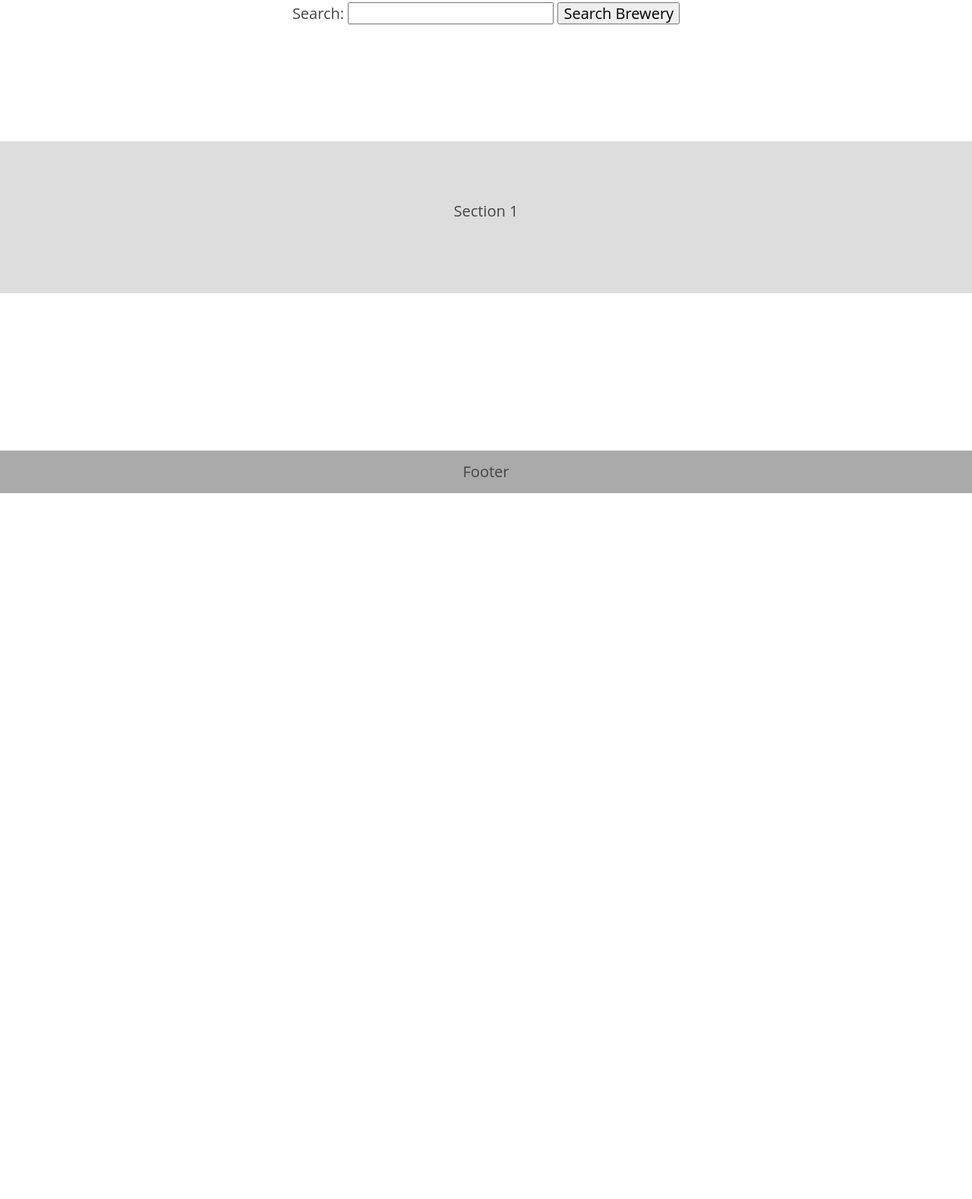
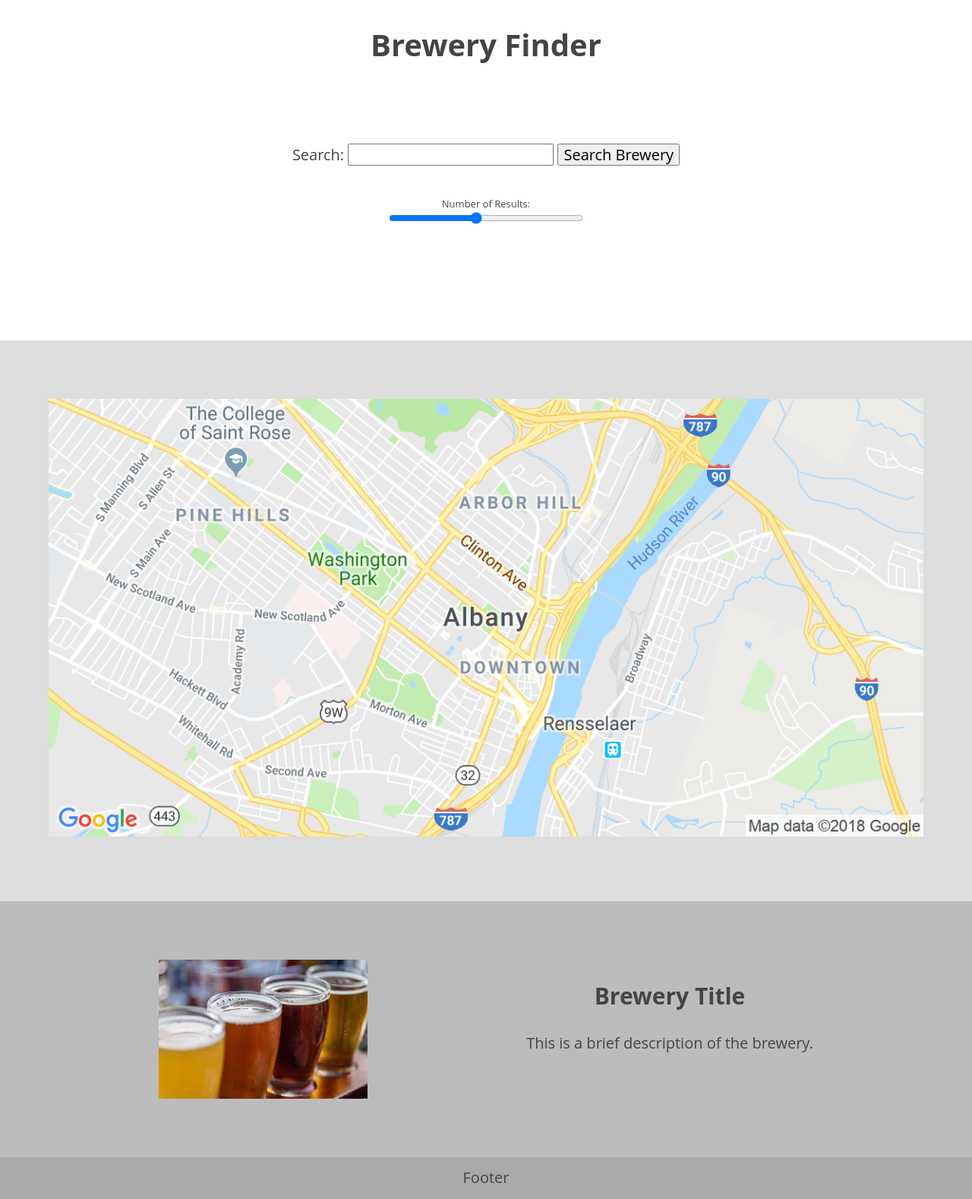
Before and after one commit to zzboncak/Brewery-Shuffle, a plain HTML site: page index.html in a window 1280 px wide. Shown: the part 151-1729 px from the top of the page at 76% size. Before the commit the page ends 800 px from the top, so only its background shows below. Drawn offline with nearby package versions, Linux system fonts and the light colour scheme.

Commit message:
completed wireframe layout with placeholders

```diff
--- a/index.html
+++ b/index.html
@@ -1,7 +1,7 @@
 <!DOCTYPE html>
 <html lang="en">
 <head>
-    <title>HTML wireframe</title>
+    <title>Brewery Finder</title>
     <meta name="viewport" content="width=device-width, initial-scale=1">
     <link rel="stylesheet" type="text/css" href="//cdnjs.cloudflare.com/ajax/libs/normalize/6.0.0/normalize.css">
     <link rel="stylesheet" type="text/css" href="main.css">
@@ -10,16 +10,36 @@
     <main role="main">
         <header role="banner">
             <div class="container">
-                    <form id="js-form">
+                    <h1>Brewery Finder</h1>
+                    <form id="js-form" class="input-form">
                             <label for="search-term">Search: </label>
                             <input type="text" name="search-term" id="search-term">
                             <input type="submit" value="Search Brewery">
                         </form>
+
+                        <div class="slidecontainer">
+                            <label for="results-limit" class="results-limit-label">Number of Results:</label>
+                            <input type="range" name="results-limit" min="1" max="10" value="5" class="slider" id="myRange">
+                        </div>
             </div>
         </header>
 
-        <section>
-            Section 1
+        <section class="map-section">
+            <div class="map-container">
+                <img src="Images/map.png" alt="Map of images" class="map">
+            </div>
+        </section>
+
+        <section id="js-results" class="results-container">
+            <div class="brewery">
+                <img src="Images/Beer.png" alt="brewery picture" class="brewery-picture">
+
+                <div class="brewery-info">
+                    <h2 class="brewery-title">Brewery Title</h2>
+                    <p class="brewery-description">This is a brief description of the brewery.</p>
+                </div>
+
+            </div>
         </section>
 
     </main>
--- a/main.css
+++ b/main.css
@@ -12,8 +12,6 @@
   }
 
   footer {
-    position: absolute;
-    bottom: 0;
     width: 100%;
     padding: 1% 0;
     background-color: #aaa;
@@ -23,6 +21,7 @@
 
   header {
     padding: 12% 0;
+    min-height: 400px;
   }
 
   section {
@@ -35,6 +34,28 @@
     background-color: #ddd;
   }
 
+.input-form {
+  margin-top: 100px;
+}
+
+.slider {
+  width: 50%;
+}
+
+.results-limit-label {
+  font-size: 13px;
+}
+
+.slidecontainer {
+  display: flex;
+  flex-direction: column;
+  align-items: center;
+  margin-top: 40px;
+}
+
+.map {
+  width: 90%;
+}
 
 /*
   Responsive Mobile */
@@ -81,4 +102,10 @@
       display: flex;
       flex-direction: column;
     }
+
+    .brewery {
+      display: flex;
+      flex-direction: row;
+      justify-content: space-evenly;
+    }
   }
```
Also changed, not shown: Images/Beer.png (added), Images/map.png (added).
